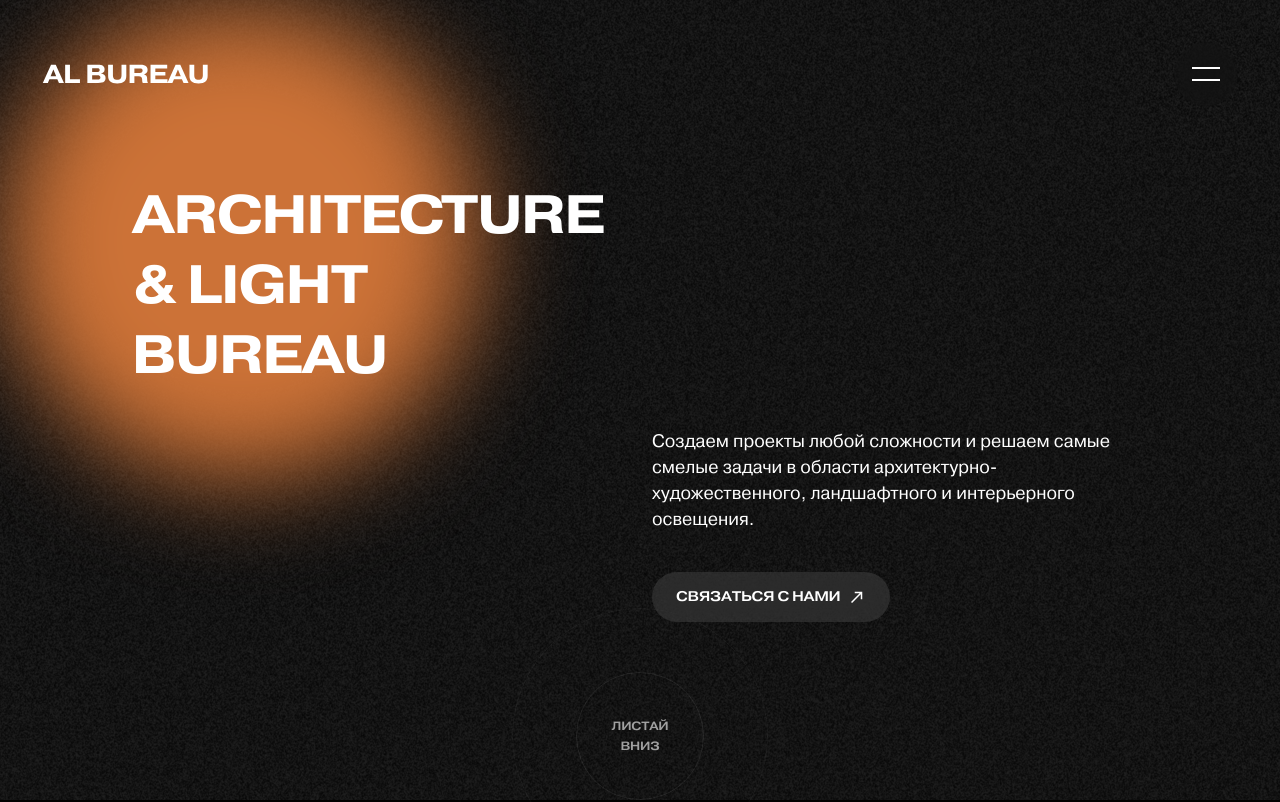
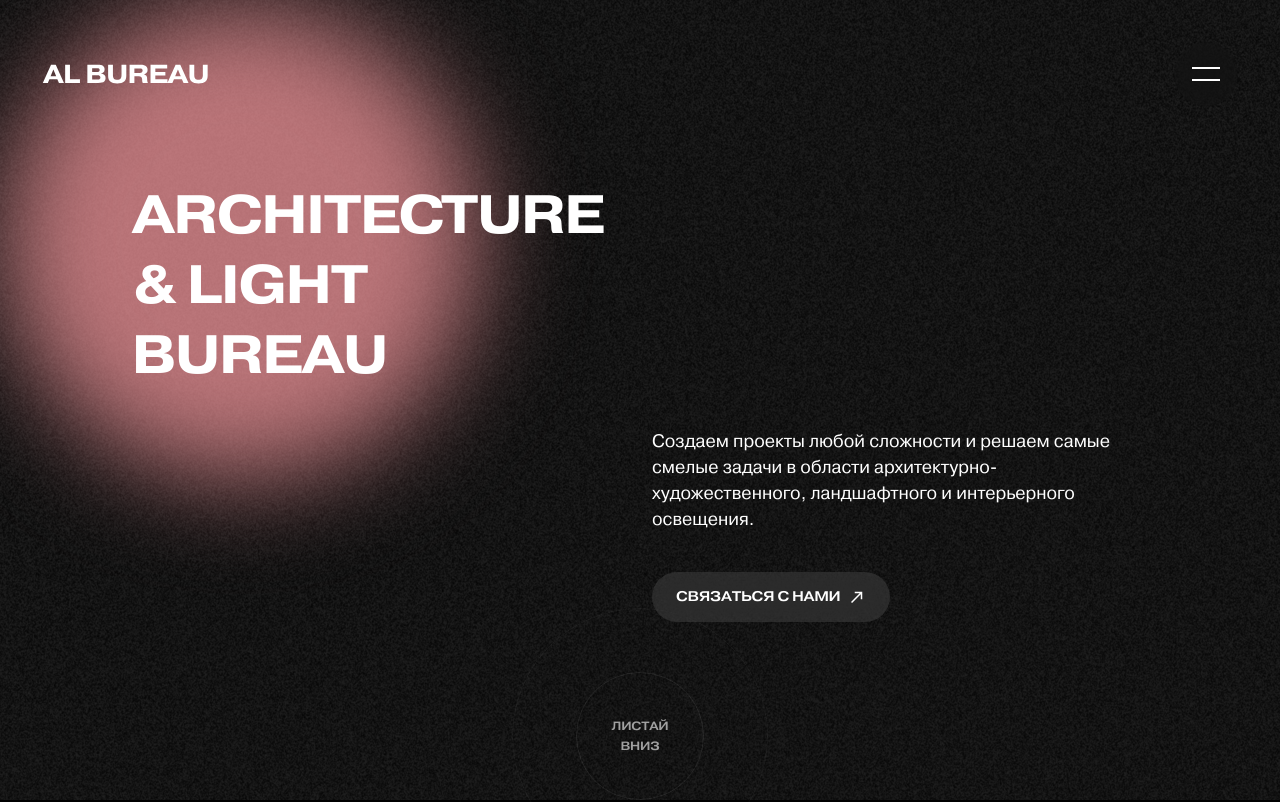
Before and after one commit to biloholovskyi/al_bureau, a React (Create React App) app: page / in a window 1280 px wide. Shown: the top 802 px of the page. Built offline with nearby package versions, Linux system fonts and the light colour scheme; no server answers.

Commit message:
new gradient 2

```diff
--- a/src/App.js
+++ b/src/App.js
@@ -41,12 +41,16 @@ function App() {
     const scaleItems = [0.99999, 1.12317381, 1.238273872]
     const scaleItems2 = [0.99999, 1.12317381, 1.238273872]
 
+    const x = `${e.clientX / 2 + window.innerHeight}px`;
+    const y = `${e.clientY /2 + window.innerHeight}px`;
+
     const circle = document.getElementById('circle-light');
     circle.style.top = e.clientY - 240 + 'px';
     circle.style.left = e.clientX - 240 + 'px';
     circle.style.transform = `scale(${scaleItems[Math.floor(Math.random()*scaleItems.length)]}, ${scaleItems2[Math.floor(Math.random()*scaleItems2.length)]}) rotate(${Math.floor(Math.random() * (180 - 1 + 1) + 1)}deg)`;
-    circle.style.backgroundPositionX = `-${e.clientX / 2}px`;
-    circle.style.backgroundPositionY = `-${e.clientY / 2}px`;
+    circle.style.backgroundPositionX = x;
+    circle.style.backgroundPositionY = y;
+
 
     // rotate(${Math.floor(Math.random() * (180 - 1 + 1) + 1)}deg)
     // setPositionCursor([e.clientX, e.clientY]);
--- a/src/components/bgGradient/bgGradient.js
+++ b/src/components/bgGradient/bgGradient.js
@@ -15,14 +15,15 @@ const Circle = styled.div`
   width: 480px;
   height: 480px;
   border-radius: 50%;
-  background: rgb(204,114,55);
+  //background: linear-gradient(63deg, rgba(153,76,18,.7) 0%, rgba(206,209,28,.7) 48%, rgba(89,147,203,.7) 94%);
+  background: rgba(255,157,163,.7);
   background-image: url(${bg});
   background-size: 100vh 100vw;
   //background-position: -240px -240px;
   background-position-x: 240px;
   background-position-y: 240px;
   //background-repeat: repeat;
-  //background: linear-gradient(63deg, rgba(153,76,18,.7) 0%, rgba(206,209,28,.7) 48%, rgba(89,147,203,.7) 94%);
+
   transition: transform .3s;
   position: fixed;
   // left: ${props => props.x ? props.x + 'px' : 0};
@@ -31,4 +32,6 @@ const Circle = styled.div`
   top: 0;
   z-index: -1;
   filter: blur(50px);
+  overflow: hidden;
+  }
 `
```
